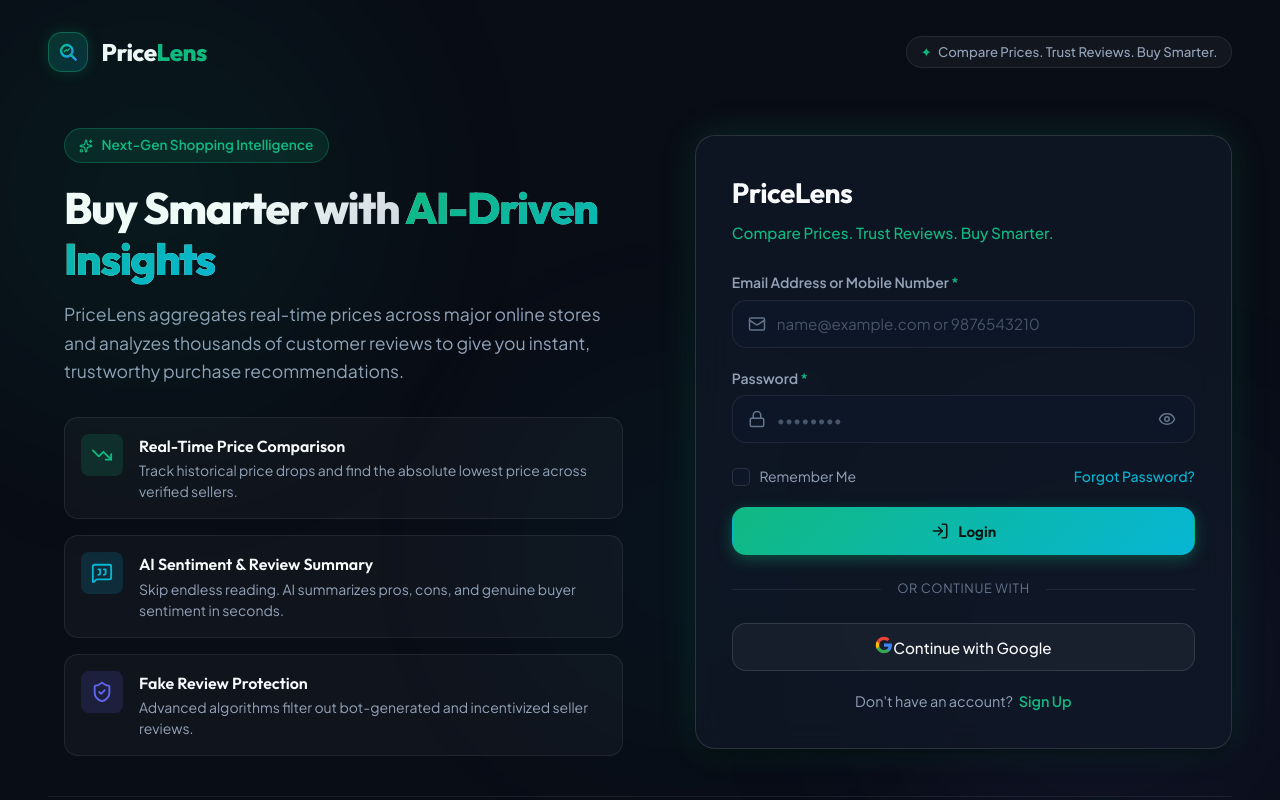
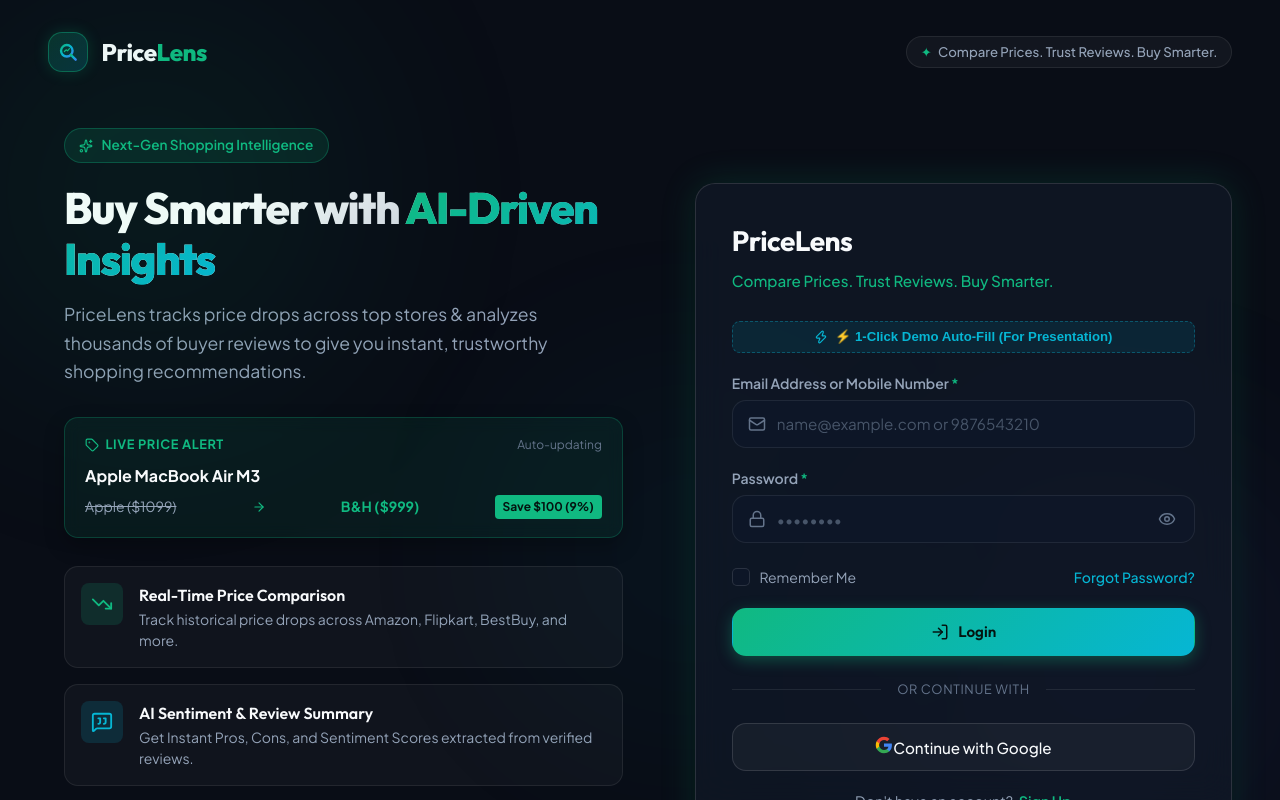
Before and after one commit to aaravgupta9462-design/Price-Lens, a React (Vite) app in the folder frontend/: page / in a window 1280 px wide. Built offline with nearby package versions, Linux system fonts and the light colour scheme.

Commit message:
Add creative features: Live Price Deal Ticker, 1-Click Demo Auto-Fill, Caps Lock indicator, and Password Strength Meter

```diff
--- a/frontend/src/components/auth/Login.jsx
+++ b/frontend/src/components/auth/Login.jsx
@@ -4,10 +4,10 @@
 import { Checkbox } from '../common/Checkbox';
 import { Button } from '../common/Button';
 import { SocialLogin } from './SocialLogin';
-import { Mail, Lock, Eye, EyeOff, LogIn, Phone } from 'lucide-react';
+import { Mail, Lock, Eye, EyeOff, LogIn, Phone, Zap, AlertTriangle } from 'lucide-react';
 
 export const Login = ({ onSwitchToSignUp, onOpenForgotPassword }) => {
-  const { login, isLoading } = useAuth();
+  const { login, isLoading, addToast } = useAuth();
 
   const [formData, setFormData] = useState({
     identifier: '', // Email OR 10-digit Mobile Number
@@ -16,6 +16,7 @@
   });
 
   const [showPassword, setShowPassword] = useState(false);
+  const [capsLockOn, setCapsLockOn] = useState(false);
   const [errors, setErrors] = useState({});
 
   const handleChange = (e) => {
@@ -30,10 +31,30 @@
     }
   };
 
+  // Detect Caps Lock key
+  const handleKeyDown = (e) => {
+    if (e.getModifierState) {
+      setCapsLockOn(e.getModifierState('CapsLock'));
+    }
+  };
+
+  // CREATIVE FEATURE: 1-Click Demo Auto-fill
+  const handleAutoFillDemo = () => {
+    setFormData({
+      identifier: 'student@pricelens.com',
+      password: 'password123',
+      rememberMe: true
+    });
+    setErrors({});
+    if (addToast) {
+      addToast('Demo credentials auto-filled! Click "Login" to test.', 'info');
+    }
+  };
+
   const validateForm = () => {
     const newErrors = {};
+    const identifierVal = formData.identifier.trim();
 
-    const identifierVal = formData.identifier.trim();
     if (!identifierVal) {
       newErrors.identifier = 'Email address or Mobile number is required.';
     } else {
@@ -59,11 +80,6 @@
     e.preventDefault();
     if (!validateForm()) return;
 
-    console.log('Login Submitted:', {
-      identifier: formData.identifier,
-      rememberMe: formData.rememberMe
-    });
-
     try {
       await login({
         email: formData.identifier,
@@ -71,7 +87,7 @@
         rememberMe: formData.rememberMe
       });
     } catch (err) {
-      // Error feedback is handled via AuthContext Toast
+      // Error handled via AuthContext Toast
     }
   };
 
@@ -84,8 +100,34 @@
         </p>
       </div>
 
+      {/* CREATIVE FEATURE: Quick Demo Auto-Fill Pill Button */}
+      <button
+        type="button"
+        onClick={handleAutoFillDemo}
+        style={{
+          width: '100%',
+          display: 'flex',
+          alignItems: 'center',
+          justifyContent: 'center',
+          gap: '0.4rem',
+          padding: '0.45rem 0.85rem',
+          marginBottom: '1.25rem',
+          borderRadius: 'var(--radius-sm)',
+          background: 'rgba(6, 182, 212, 0.1)',
+          border: '1px dashed rgba(6, 182, 212, 0.35)',
+          color: 'var(--accent-cyan)',
+          fontSize: '0.825rem',
+          fontWeight: '600',
+          cursor: 'pointer',
+          transition: 'all 0.2s ease'
+        }}
+      >
+        <Zap size={14} />
+        <span>⚡ 1-Click Demo Auto-Fill (For Presentation)</span>
+      </button>
+
       <form onSubmit={handleSubmit} className="form-stack" noValidate>
-        {/* Email OR Mobile Number Input */}
+        {/* Email OR Mobile Input */}
         <Input
           label="Email Address or Mobile Number"
           type="text"
@@ -98,7 +140,8 @@
           required
         />
 
-        {/* Password Input with Show/Hide Toggle */}
+        {/* Password Input with Show/Hide Toggle & Caps Lock Detection */}
+        <div>
           <Input
             label="Password"
             type={showPassword ? 'text' : 'password'}
@@ -116,14 +159,20 @@
                 className="input-toggle-btn"
                 onClick={() => setShowPassword(!showPassword)}
                 title={showPassword ? 'Hide password' : 'Show password'}
-              aria-label={showPassword ? 'Hide password' : 'Show password'}
               >
                 {showPassword ? <EyeOff size={18} /> : <Eye size={18} />}
               </button>
             }
           />
+          {capsLockOn && (
+            <div style={{ display: 'flex', alignItems: 'center', gap: '0.35rem', color: 'var(--warning)', fontSize: '0.78rem', marginTop: '0.3rem' }}>
+              <AlertTriangle size={13} />
+              <span>Caps Lock is ON</span>
+            </div>
+          )}
+        </div>
 
-        {/* Remember Me & Forgot Password Row */}
+        {/* Remember Me & Forgot Password */}
         <div className="form-options-row">
           <Checkbox
             name="rememberMe"
@@ -143,7 +192,7 @@
           </a>
         </div>
 
-        {/* Login Button */}
+        {/* Submit Button */}
         <Button
           type="submit"
           variant="primary"
@@ -178,5 +227,4 @@
   );
 };
 
-// Also export as LoginForm for backward compatibility
 export const LoginForm = Login;
--- a/frontend/src/components/auth/Signup.jsx
+++ b/frontend/src/components/auth/Signup.jsx
@@ -3,7 +3,7 @@
 import { Input } from '../common/Input';
 import { Button } from '../common/Button';
 import { SocialLogin } from './SocialLogin';
-import { User, Mail, Phone, Lock, Eye, EyeOff, UserPlus } from 'lucide-react';
+import { User, Mail, Phone, Lock, Eye, EyeOff, UserPlus, ShieldCheck } from 'lucide-react';
 
 export const Signup = ({ onSwitchToLogin }) => {
   const { signup, isLoading } = useAuth();
@@ -18,6 +18,23 @@
 
   const [showPassword, setShowPassword] = useState(false);
   const [errors, setErrors] = useState({});
+
+  // CREATIVE FEATURE: Password Strength Meter Calculation
+  const getPasswordStrength = (pass) => {
+    if (!pass) return { score: 0, label: '', color: 'transparent' };
+    let score = 0;
+    if (pass.length >= 6) score += 1;
+    if (pass.length >= 10) score += 1;
+    if (/[A-Z]/.test(pass)) score += 1;
+    if (/[0-9]/.test(pass)) score += 1;
+    if (/[^A-Za-z0-9]/.test(pass)) score += 1;
+
+    if (score <= 1) return { score: 25, label: 'Weak', color: '#ef4444' };
+    if (score <= 3) return { score: 65, label: 'Medium', color: '#f59e0b' };
+    return { score: 100, label: 'Strong', color: '#10b981' };
+  };
+
+  const strength = getPasswordStrength(formData.password);
 
   const handleChange = (e) => {
     const { name, value } = e.target;
@@ -76,12 +93,6 @@
     e.preventDefault();
     if (!validateForm()) return;
 
-    console.log('Signup Successful (Simulated):', {
-      fullName: formData.fullName,
-      email: formData.email,
-      mobile: formData.mobile
-    });
-
     try {
       await signup({
         fullName: formData.fullName,
@@ -90,7 +101,7 @@
         password: formData.password
       });
     } catch (err) {
-      // Error state handled in AuthContext
+      // Error handled in AuthContext
     }
   };
 
@@ -145,7 +156,8 @@
           required
         />
 
-        {/* Password */}
+        {/* Password + Strength Meter */}
+        <div>
           <Input
             label="Password"
             type={showPassword ? 'text' : 'password'}
@@ -166,6 +178,18 @@
               </button>
             }
           />
+          {formData.password && (
+            <div style={{ marginTop: '0.4rem' }}>
+              <div style={{ display: 'flex', justifyContent: 'space-between', fontSize: '0.75rem', color: 'var(--text-secondary)', marginBottom: '0.2rem' }}>
+                <span>Password Strength</span>
+                <span style={{ color: strength.color, fontWeight: '700' }}>{strength.label}</span>
+              </div>
+              <div style={{ height: '4px', width: '100%', background: 'rgba(255,255,255,0.1)', borderRadius: '2px', overflow: 'hidden' }}>
+                <div style={{ height: '100%', width: `${strength.score}%`, background: strength.color, transition: 'all 0.3s ease' }} />
+              </div>
+            </div>
+          )}
+        </div>
 
         {/* Confirm Password */}
         <Input
@@ -213,5 +237,4 @@
   );
 };
 
-// Also export as SignUpForm for backward compatibility
 export const SignUpForm = Signup;
--- a/frontend/src/components/layout/FeatureHighlights.jsx
+++ b/frontend/src/components/layout/FeatureHighlights.jsx
@@ -1,22 +1,78 @@
-import React from 'react';
-import { TrendingDown, MessageSquareQuote, ShieldCheck, Sparkles } from 'lucide-react';
+import React, { useState, useEffect } from 'react';
+import { TrendingDown, MessageSquareQuote, ShieldCheck, Sparkles, Tag, Star, ArrowRight } from 'lucide-react';
+
+const DEMO_DEALS = [
+  { item: 'Sony WH-1000XM5 Headphones', storeA: 'Amazon ($398)', storeB: 'BestBuy ($328)', savings: 'Save $70 (18%)', rating: '4.8 ★' },
+  { item: 'Apple MacBook Air M3', storeA: 'Apple ($1099)', storeB: 'B&H ($999)', savings: 'Save $100 (9%)', rating: '4.9 ★' },
+  { item: 'Samsung Galaxy S24 Ultra', storeA: 'Retail ($1299)', storeB: 'Amazon ($1049)', savings: 'Save $250 (19%)', rating: '4.7 ★' }
+];
 
 export const FeatureHighlights = () => {
+  const [dealIndex, setDealIndex] = useState(0);
+
+  useEffect(() => {
+    const timer = setInterval(() => {
+      setDealIndex((prev) => (prev + 1) % DEMO_DEALS.length);
+    }, 4000);
+    return () => clearInterval(timer);
+  }, []);
+
+  const activeDeal = DEMO_DEALS[dealIndex];
+
   return (
     <div className="showcase-panel">
+      {/* Badge */}
       <div className="showcase-badge">
         <Sparkles size={14} />
         <span>Next-Gen Shopping Intelligence</span>
       </div>
 
+      {/* Main Title & Description */}
       <h1 className="showcase-title">
         Buy Smarter with <span>AI-Driven Insights</span>
       </h1>
 
       <p className="showcase-desc">
-        PriceLens aggregates real-time prices across major online stores and analyzes thousands of customer reviews to give you instant, trustworthy purchase recommendations.
+        PriceLens tracks price drops across top stores & analyzes thousands of buyer reviews to give you instant, trustworthy shopping recommendations.
       </p>
 
+      {/* CREATIVE FEATURE: Live Price Deal Ticker Widget */}
+      <div
+        style={{
+          background: 'rgba(16, 185, 129, 0.08)',
+          border: '1px solid rgba(16, 185, 129, 0.25)',
+          borderRadius: 'var(--radius-md)',
+          padding: '1.1rem 1.25rem',
+          marginBottom: '1.75rem',
+          backdropFilter: 'blur(8px)',
+          boxShadow: '0 8px 20px rgba(0,0,0,0.25)',
+          position: 'relative',
+          overflow: 'hidden'
+        }}
+      >
+        <div style={{ display: 'flex', alignItems: 'center', justifyContent: 'space-between', marginBottom: '0.6rem' }}>
+          <div style={{ display: 'flex', alignItems: 'center', gap: '0.4rem', color: 'var(--primary-emerald)', fontSize: '0.8rem', fontWeight: '700', textTransform: 'uppercase', letterSpacing: '0.05em' }}>
+            <Tag size={14} />
+            <span>Live Price Alert</span>
+          </div>
+          <span style={{ fontSize: '0.75rem', color: 'var(--text-muted)' }}>Auto-updating</span>
+        </div>
+
+        <div style={{ fontSize: '1rem', fontWeight: '700', color: 'var(--text-primary)', marginBottom: '0.4rem' }}>
+          {activeDeal.item}
+        </div>
+
+        <div style={{ display: 'flex', alignItems: 'center', justifyContent: 'space-between', flexWrap: 'wrap', gap: '0.5rem', fontSize: '0.875rem' }}>
+          <span style={{ color: 'var(--text-secondary)', textDecoration: 'line-through' }}>{activeDeal.storeA}</span>
+          <ArrowRight size={14} style={{ color: 'var(--primary-emerald)' }} />
+          <span style={{ color: 'var(--primary-emerald)', fontWeight: '700' }}>{activeDeal.storeB}</span>
+          <span style={{ background: 'var(--primary-emerald)', color: '#041410', padding: '0.2rem 0.5rem', borderRadius: '4px', fontSize: '0.75rem', fontWeight: '800' }}>
+            {activeDeal.savings}
+          </span>
+        </div>
+      </div>
+
+      {/* Standard Feature List */}
       <div className="features-list">
         <div className="feature-item-card">
           <div className="feature-icon-box feature-icon-emerald">
@@ -25,7 +81,7 @@
           <div>
             <h3 className="feature-text-h">Real-Time Price Comparison</h3>
             <p className="feature-text-p">
-              Track historical price drops and find the absolute lowest price across verified sellers.
+              Track historical price drops across Amazon, Flipkart, BestBuy, and more.
             </p>
           </div>
         </div>
@@ -37,7 +93,7 @@
           <div>
             <h3 className="feature-text-h">AI Sentiment & Review Summary</h3>
             <p className="feature-text-p">
-              Skip endless reading. AI summarizes pros, cons, and genuine buyer sentiment in seconds.
+              Get Instant Pros, Cons, and Sentiment Scores extracted from verified reviews.
             </p>
           </div>
         </div>
@@ -49,7 +105,7 @@
           <div>
             <h3 className="feature-text-h">Fake Review Protection</h3>
             <p className="feature-text-p">
-              Advanced algorithms filter out bot-generated and incentivized seller reviews.
+              Machine learning algorithms filter out sponsored & bot-generated reviews.
             </p>
           </div>
         </div>
```
Lines whose indentation alone changed are shown as unchanged.
